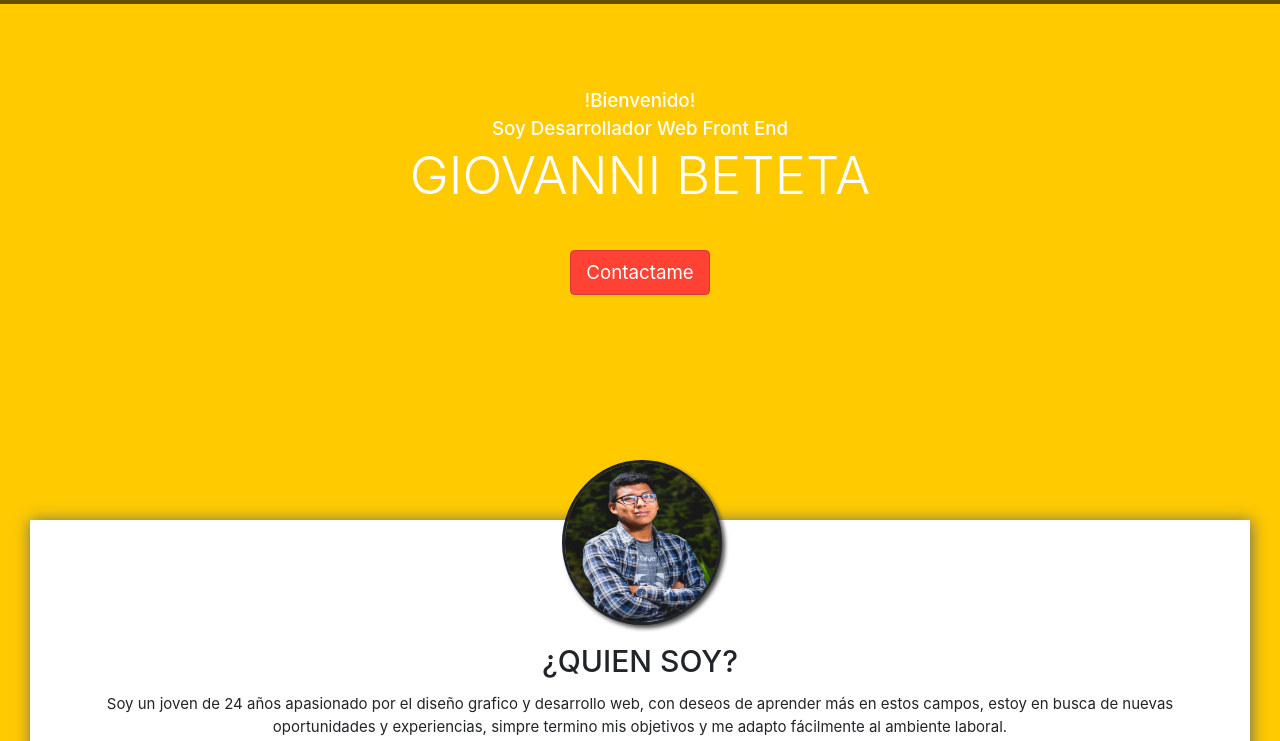
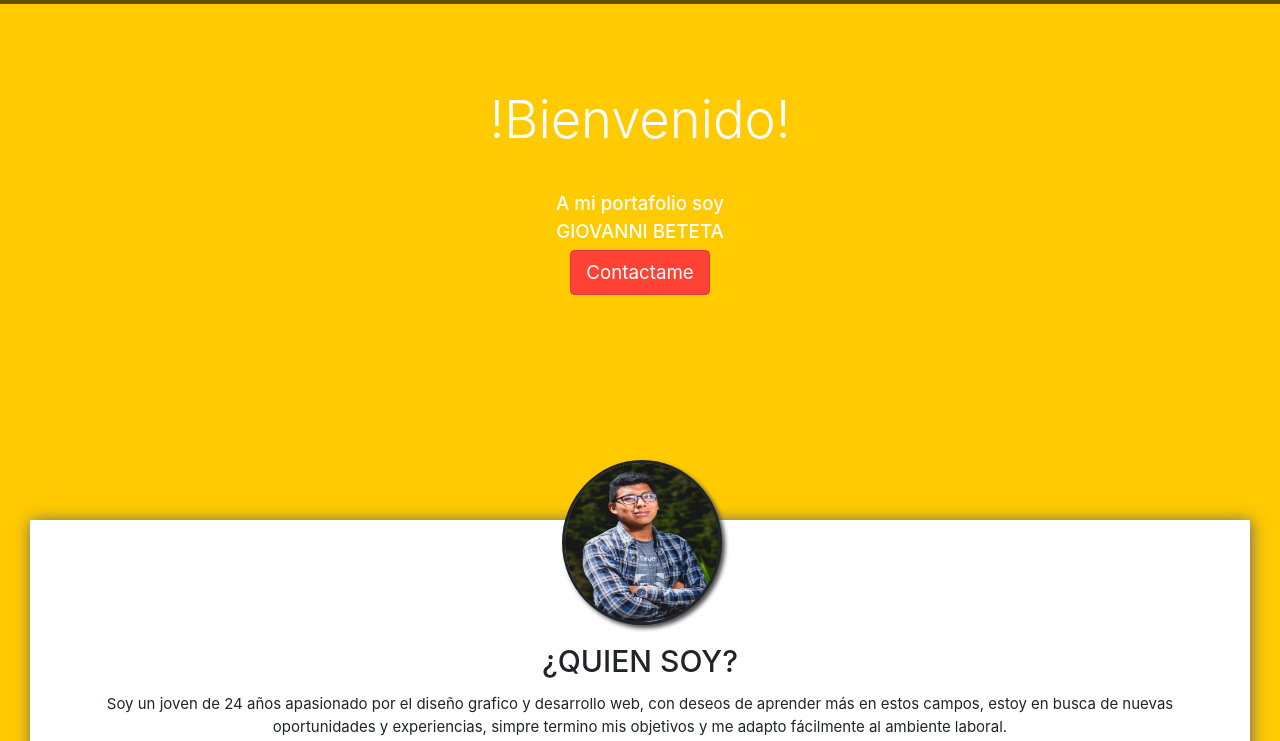
Before and after one commit to Giobot18/PortafolioGiovanniBeteta, a plain HTML site: page index.html in a window 1280 px wide. Shown: the part 59-800 px from the top of the page. Drawn offline with nearby package versions, Linux system fonts and the light colour scheme.

Commit message:
Update index.html

```diff
--- a/index.html
+++ b/index.html
@@ -71,13 +71,13 @@
         </section>
         <section class="inicio">
             <div class="texto-nombre text-center">
-                <p class="h5" id="bienvenido">
+                <p class="display-4 mb-5" id="bienvenido">
                     !Bienvenido!
                 </p>
                 <p class="h5" id="soy">
-                    Soy Desarrollador Web Front End
+                    A mi portafolio soy
                 </p>
-                <h1 class="display-4 mb-5">
+                <h1 class="h5">
                     GIOVANNI BETETA
                 </h1>
                 <button class="btn btn-lg btn-danger box visible" data-animate="" data-animation-classes="animated shake" data-content="Hola! puedes comunicarte a mi numero <strong>(+502)53626698</strong> o puedes escribirme a mi correo <strong>victorbete@hotmail.com</strong> También puedes contactarme en el chat en tiempo real si así lo deseas." data-placement="top" data-toggle="popover" title="Contacto Giovanni-Beteta" type="button">
```
